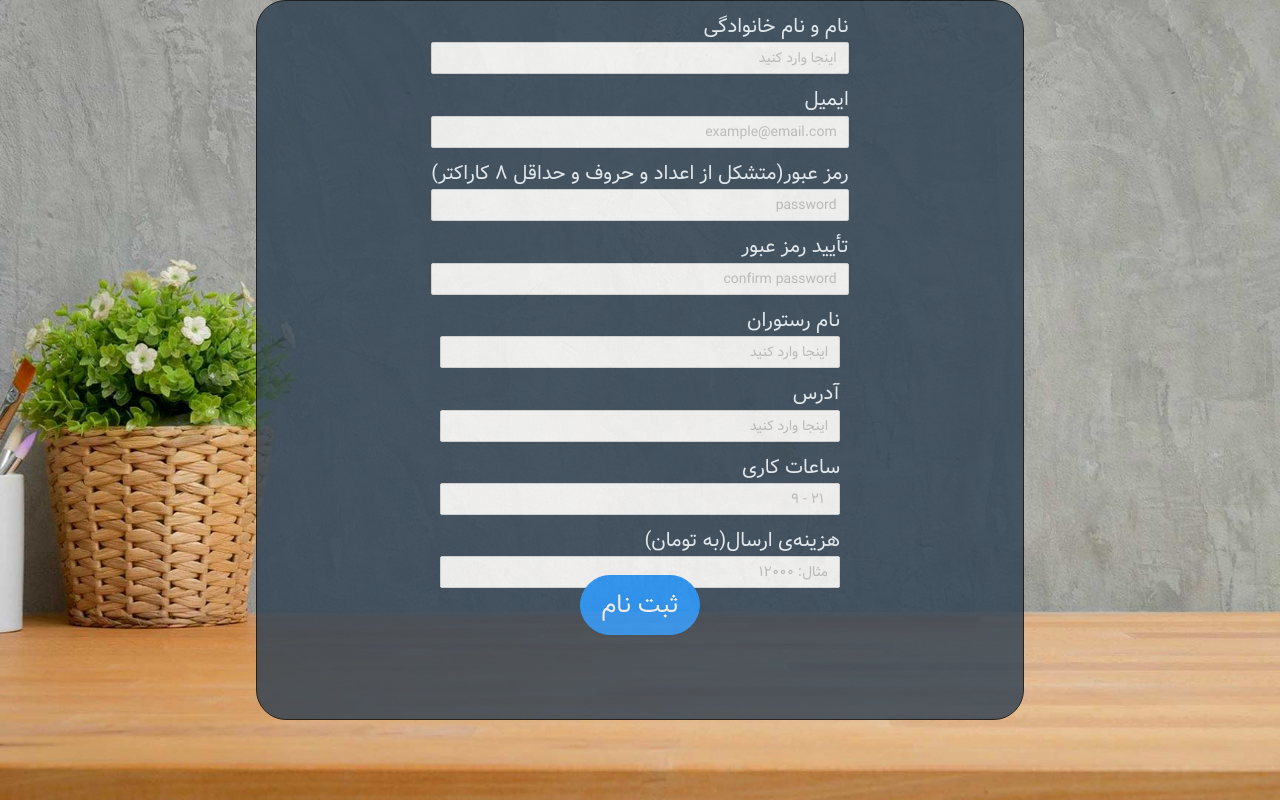
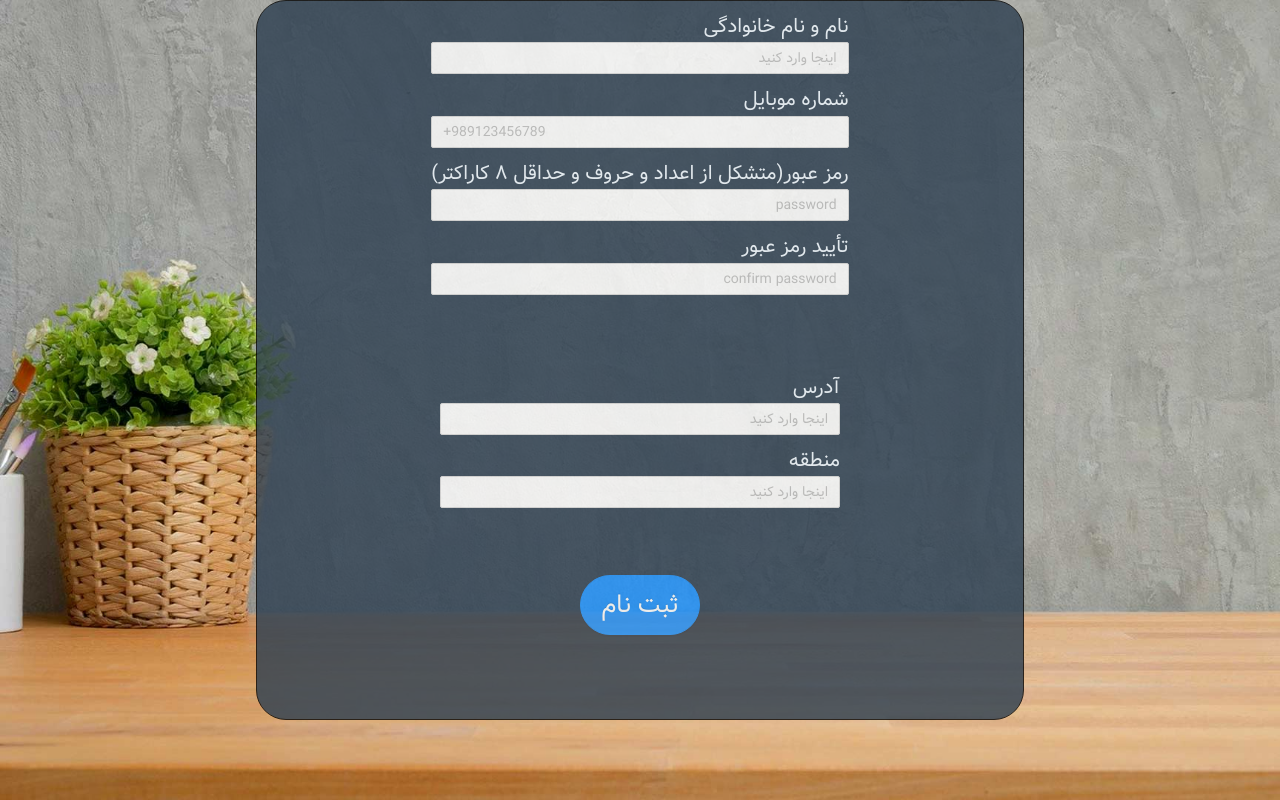
Before and after one commit to amirhallaji/ParhamFood_frontend, a React (Create React App) app: page /user-register in a window 1280 px wide. Built offline with nearby package versions, Linux system fonts and the light colour scheme.

Commit message:
user page added.

```diff
--- a/src/App.js
+++ b/src/App.js
@@ -4,6 +4,7 @@ import { Component } from 'react';
 
 import { HomePage } from './components/homepage/homepage.component';
 import { RegisterPage } from './components/RegisterPage/registerPage.component';
+import { UserRegisterPage } from './components/userRegisterPage/userRegisterPage.component';
 import { Route, Switch } from 'react-router-dom';
 
 class App extends Component {
@@ -22,7 +23,7 @@ class App extends Component {
         <Switch>
           <Route exact path="/" component={HomePage} />
           <Route exact path="/manager-register" component={RegisterPage} />
-          <Route exact path="/user-register" component={RegisterPage} />
+          <Route exact path="/user-register" component={UserRegisterPage} />
         </Switch>
       </div>
     )
--- a/src/components/userRegisterPage/userRegisterPage.component.jsx
+++ b/src/components/userRegisterPage/userRegisterPage.component.jsx
@@ -1,8 +1,14 @@
 import React from 'react';
 import './userRegisterPage.styles.css';
+import './../RegisterPage/registerPage.styles.css';
+
+
+import { UserRegisterPageContainer } from '../userRegisterPageContainer/userRegisterpageContainer.component';
 
 export const UserRegisterPage = () => {
       return (
-            <div></div>
+            <div className='register-page' style={{height:window.innerHeight}}>
+                  <UserRegisterPageContainer></UserRegisterPageContainer>
+            </div>
       )
 }
--- a/src/components/userRegisterPageContainer/userRegisterpageContainer.component.jsx
+++ b/src/components/userRegisterPageContainer/userRegisterpageContainer.component.jsx
@@ -1,9 +1,12 @@
 import React from 'react';
 import './userRegisterPageContainer.styles.css';
-
+import './../registerPageContainer/registerPageContainer.styles.css';
+import { UserRegisterPageFields } from '../userRegisterPageFields/userregisterPageFields.component';
 
 export const UserRegisterPageContainer = () => {
       return (
-            <div></div>
+            <div className='register-container'>
+                  <UserRegisterPageFields></UserRegisterPageFields>
+            </div>
       )
 }
--- a/src/components/userRegisterPageFields/userregisterPageFields.component.jsx
+++ b/src/components/userRegisterPageFields/userregisterPageFields.component.jsx
@@ -1,8 +1,50 @@
 import React from 'react';
 import './userRegisterPageFields.styles.css';
+import './../registerFields/registerFields.styles.css';
+import { Input, Button } from 'antd';
 
 export const UserRegisterPageFields = () => {
       return (
-            <div></div>
+            <div className='total-register-fields'>
+                  <div className='register-fields-container'>
+                        <div className='register-fields-right'>
+                              <div>
+                                    <div className='register-type-fields'>نام و نام خانوادگی</div>
+                                    <Input type="text" placeholder='اینجا وارد کنید'></Input>
+                              </div>
+
+                              <div>
+                                    <div className='register-type-fields'>شماره موبایل</div>
+                                    <Input type="text" placeholder='+989123456789' style={{direction:'ltr'}}></Input>
+                              </div>
+
+                              <div>
+                                    <div className='register-type-fields'>رمز عبور(متشکل از اعداد و حروف و حداقل ۸ کاراکتر)</div>
+                                    <Input type="password" placeholder='password'></Input>
+                              </div>
+                              <div>
+                                    <div className='register-type-fields'>تأیید رمز عبور</div>
+                                    <Input type="password" placeholder='confirm password'></Input>
+                              </div>
+                        </div>
+
+                        <div className='register-fields-left'>
+                              <div>
+                                    <div className='register-type-fields'>آدرس</div>
+                                    <Input type="text" placeholder='اینجا وارد کنید'></Input>
+                              </div>
+
+                              <div>
+                                    <div className='register-type-fields'>منطقه</div>
+                                    <Input className='input-style' type="text" placeholder='اینجا وارد کنید'></Input>
+                              </div>
+                        </div>
+
+                  </div>
+
+                  <div className='button-register-container'>
+                        <Button className='button-register' type="primary" shape="round">ثبت نام</Button>
+                  </div>
+            </div>
       )
 }
```
Also changed, not shown: src/components/userRegisterPageContainer/userRegisterPage.styles.css (deleted), src/components/userRegisterPageContainer/userRegisterPageContainer.styles.css (added).
